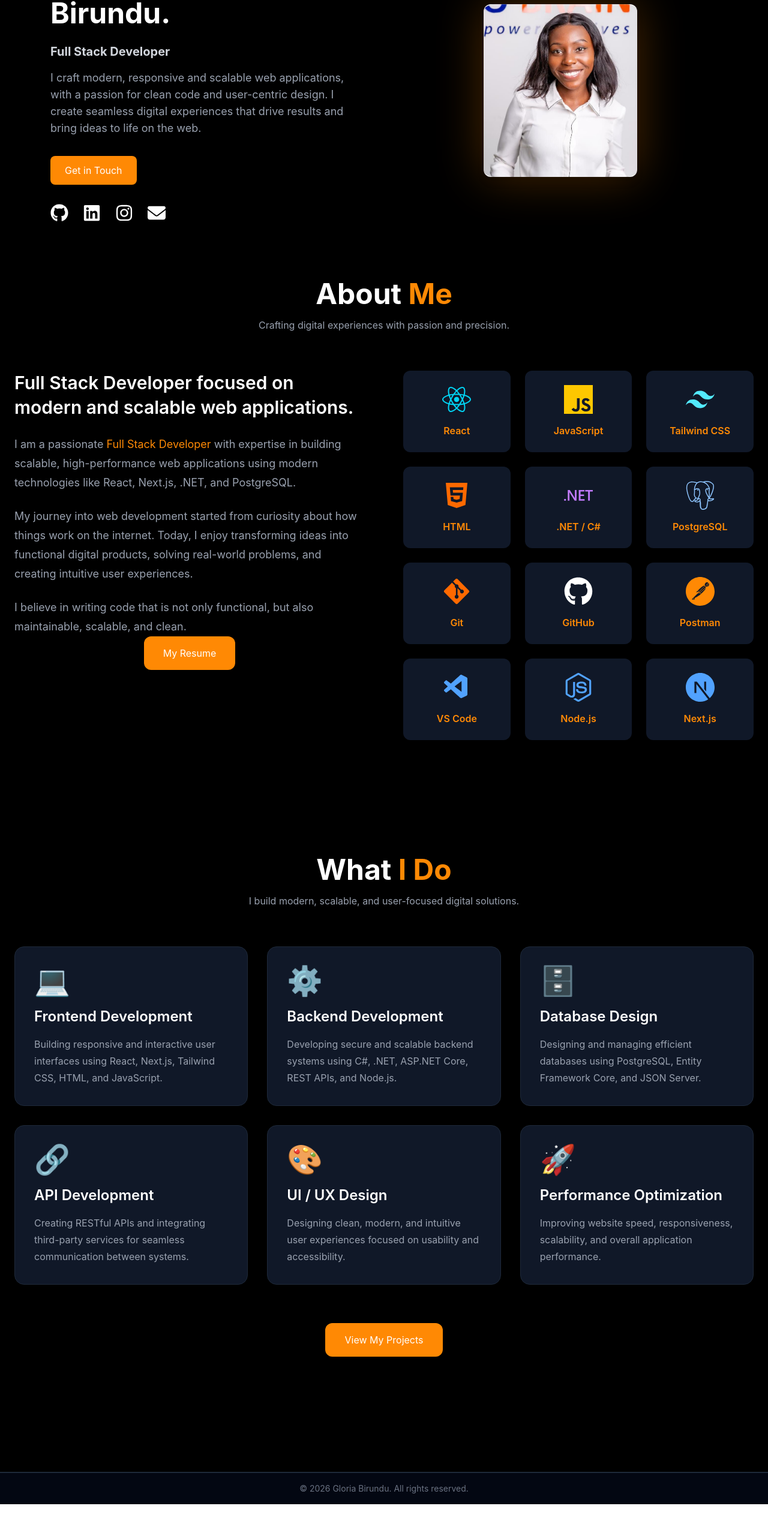
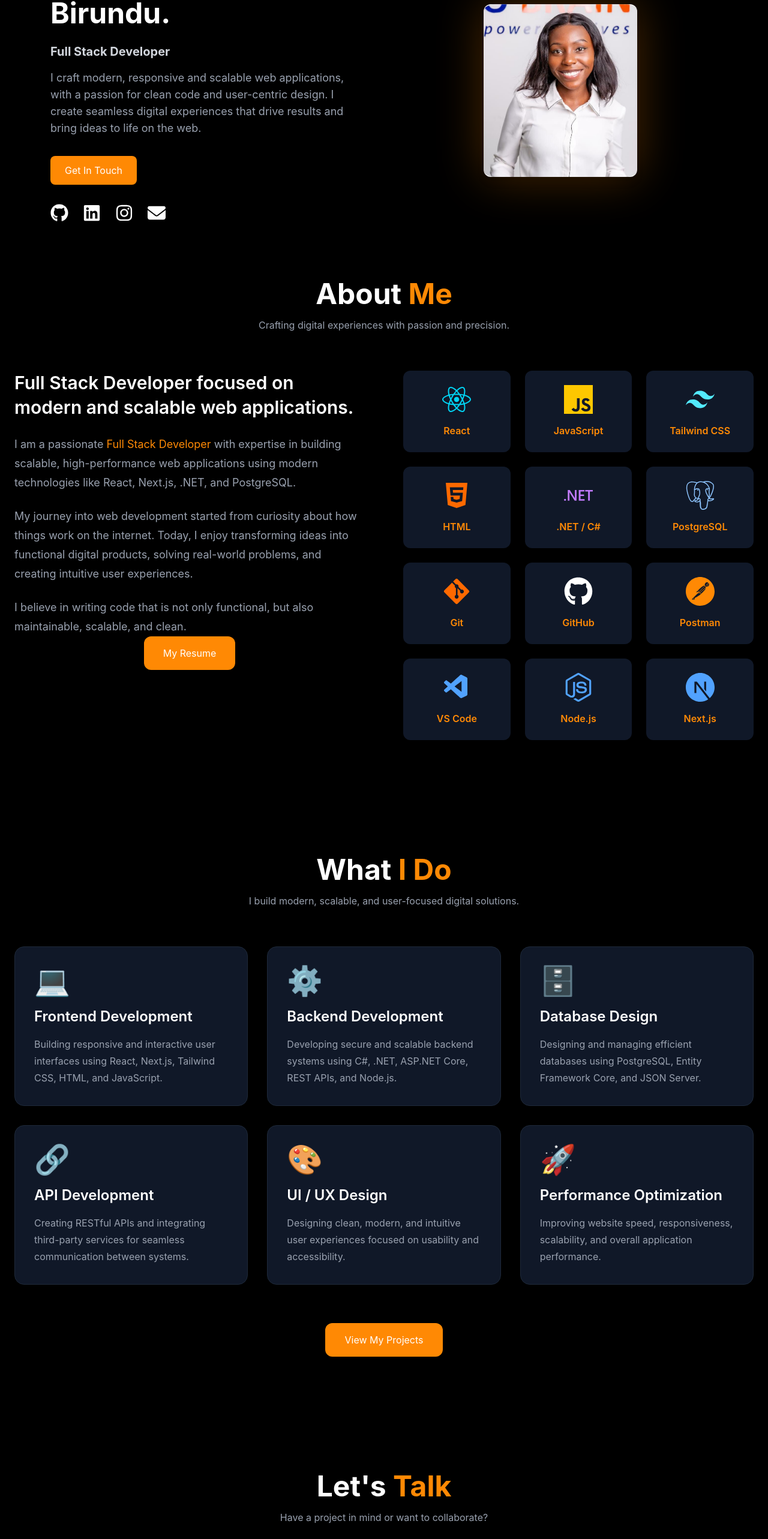
Before and after one commit to BirunduGloria/my-portfolio, a React (Vite) app: page / in a window 1280 px wide. Shown: the part 228-2794 px from the top of the page at 60% size. Before the commit the page ends 2736 px from the top, so only its background shows below. Built offline with nearby package versions, Linux system fonts and the light colour scheme.

Commit message:
Replace "Get in Touch" button with a link and add a new Contact section

```diff
--- a/src/App.jsx
+++ b/src/App.jsx
@@ -91,10 +91,12 @@ function App() {
       and bring ideas to life on the web.
     </p>
 
-    {/* Button */}
-    <button className="mt-8 bg-orange-400 hover:bg-orange-500 text-white px-6 py-3 rounded-lg transition duration-300 hover:scale-105">
-      Get in Touch
-    </button>
+    <a
+  href="#contact"
+  className="mt-8 inline-block bg-orange-400 hover:bg-orange-500 text-white px-6 py-3 rounded-lg transition duration-300 hover:scale-105"
+>
+  Get In Touch
+</a>
 
     {/* Social Links */}
     <div className="flex gap-6 mt-8 text-3xl justify-center md:justify-start">
@@ -433,6 +435,20 @@ function App() {
   </button>
 
 </div>
+</section>
+{/* Contact Section */}
+<section
+  id="contact"
+  className="max-w-6xl mx-auto px-6 py-24"
+>
+
+  <h2 className="text-5xl font-bold text-center">
+    Let's <span className="text-orange-400">Talk</span>
+  </h2>
+
+  <p className="text-gray-400 text-center mt-4">
+    Have a project in mind or want to collaborate?
+  </p>
 
 </section>
 
```
